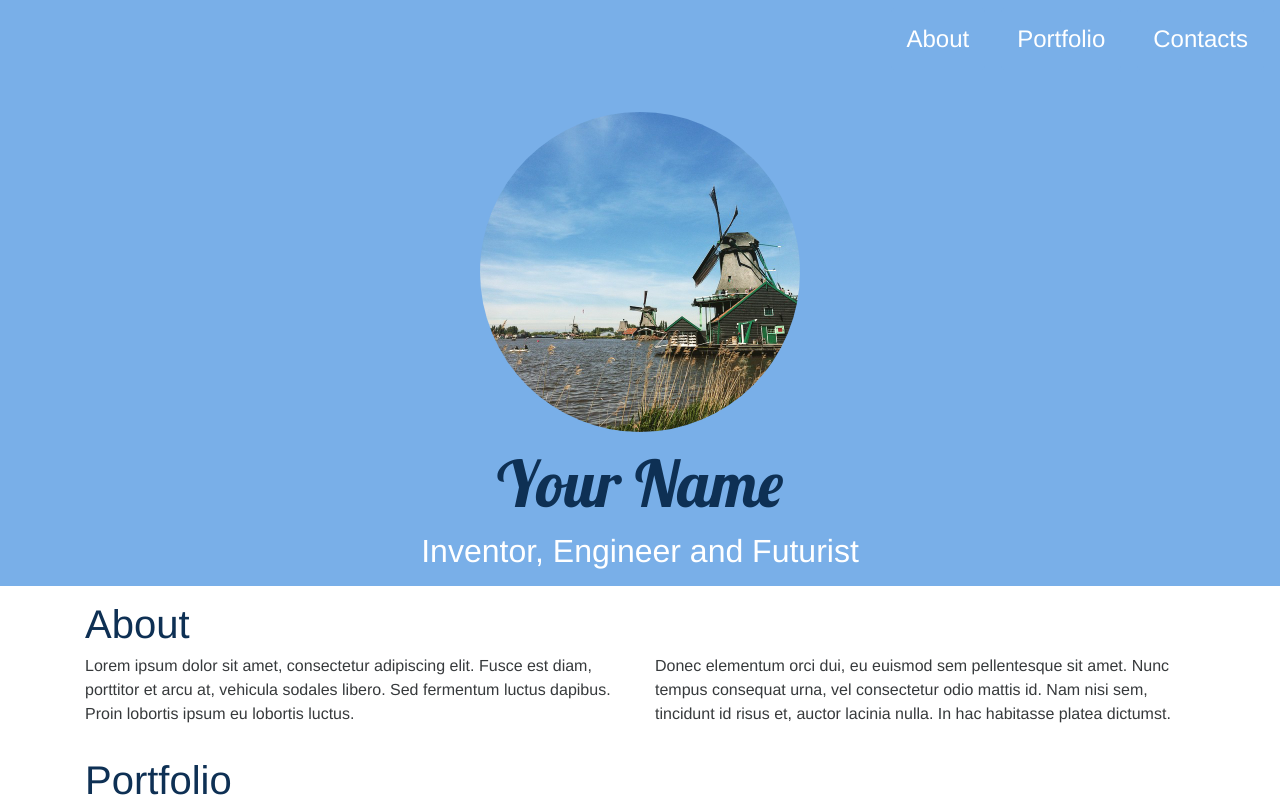
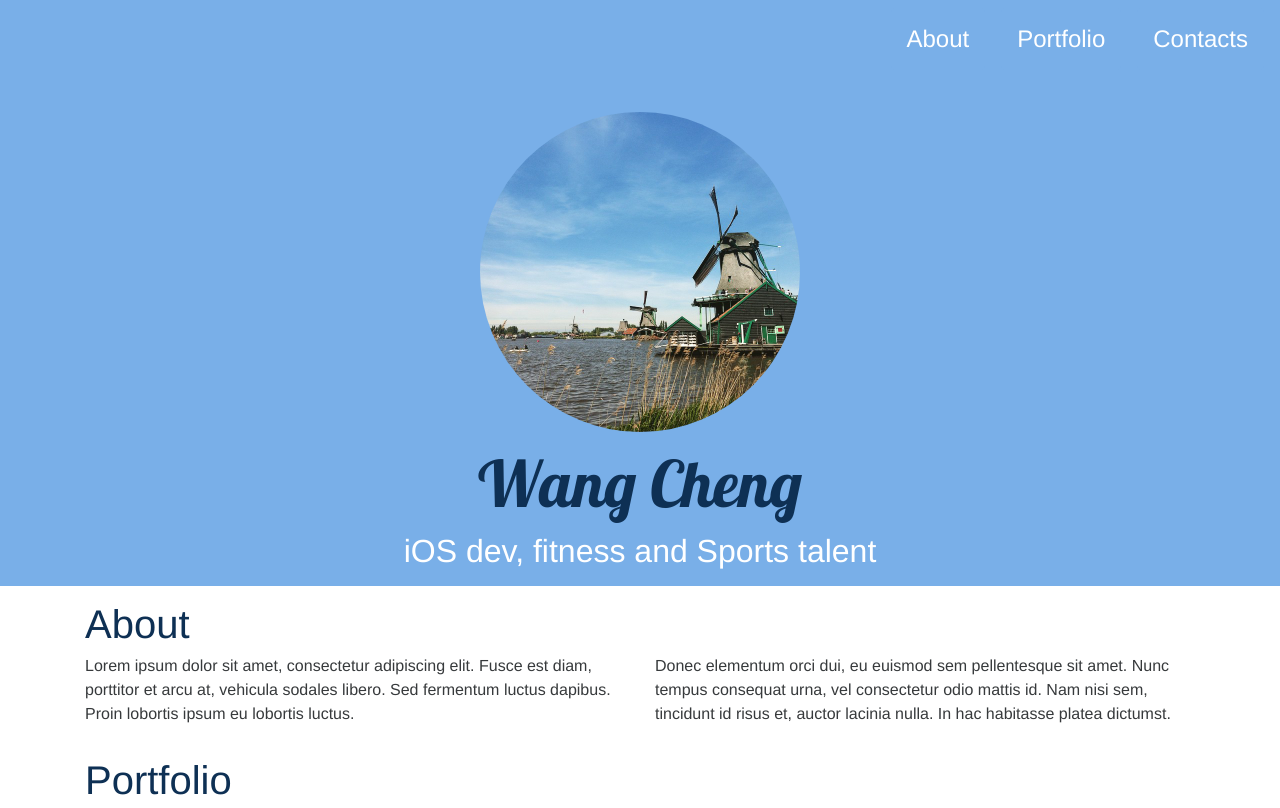
Before and after one commit to yiyuxuan/MySharedRes, a Jekyll site: the page built from index.html, in a window 1280 px wide and 1400 px high. Shown: the top 808 px of the window. Built offline with Jekyll 4.4.1, drawn with Linux system fonts in a browser that asks for light colours; nearby versions of some CDN libraries; some of the changed text lies outside the part shown; grey boxes are pictures that could not be loaded.

```diff
--- a/_config.yml
+++ b/_config.yml
@@ -2,13 +2,13 @@
 # in the templates available like {{ site.myvariable }}.
 title: Clean portfolio theme for Jekyll powered by Bootstrap 4.
 email: your-email@domain.com
-brand: Your Name
-headline: Inventor, Engineer and Futurist
+brand: Wang Cheng
+headline: iOS dev, fitness and Sports talent
 description: > # this means to ignore newlines until "baseurl:"
   New Site
 baseurl: "" # the subpath of your site, e.g. /blog
 url: "http://example.com" # the base hostname & protocol for your site
-copyright: 2016 Whatever Company, Inc. All Rights Reserved.
+copyright: 2017 Whatever Company, Inc. All Rights Reserved.
 
 # Build settings
 markdown: kramdown
@@ -17,8 +17,8 @@ markdown: kramdown
 snapwidget: 247552
 
 # Contacts
-email: your.name@gmail.com
-phone: +1-800-555-2016
+email: wangchengapp@gmail.com
+phone: +1-316-277-9177
 
 # Tracking
 googleAnalitycsID: UA-83933844-1
--- a/_includes/copyright.html
+++ b/_includes/copyright.html
@@ -2,7 +2,7 @@
     <div class="container">
         <div class="row">
             <div class="col-md-12">
-                &copy;&nbsp;{{ site.copyright }} | Design:&nbsp;<a href="https://github.com/portfolio-central/jekyll-instagram-portfolio-theme">Jekyll&nbsp;Instagram&nbsp;Portfolio</a>
+                &copy;&nbsp;{{ site.copyright }} | Design:&nbsp;<a href="https://github.com/yiyuxuan/WangChengSharedRes">wangcheng&nbsp;github&nbsp;address</a>
             </div>
         </div>
     </div>
--- a/web-dist/js/app.js
+++ b/web-dist/js/app.js
@@ -41,6 +41,6 @@ $(document).ready(function () {
 
     // Promo stuff
 
-    console.log('Powered by Jekyll Instagram Portfolio Theme');
-    console.log('Project: https://github.com/portfolio-central/jekyll-instagram-portfolio-theme')
+    console.log('Powered by My Project link Theme');
+    console.log('Project: https://github.com/yiyuxuan/WangChengSharedRes')
 });
```
Also changed, not shown: Gemfile.lock, web-dist/images/wangcheng_head.jpg (added), 4 other files.
